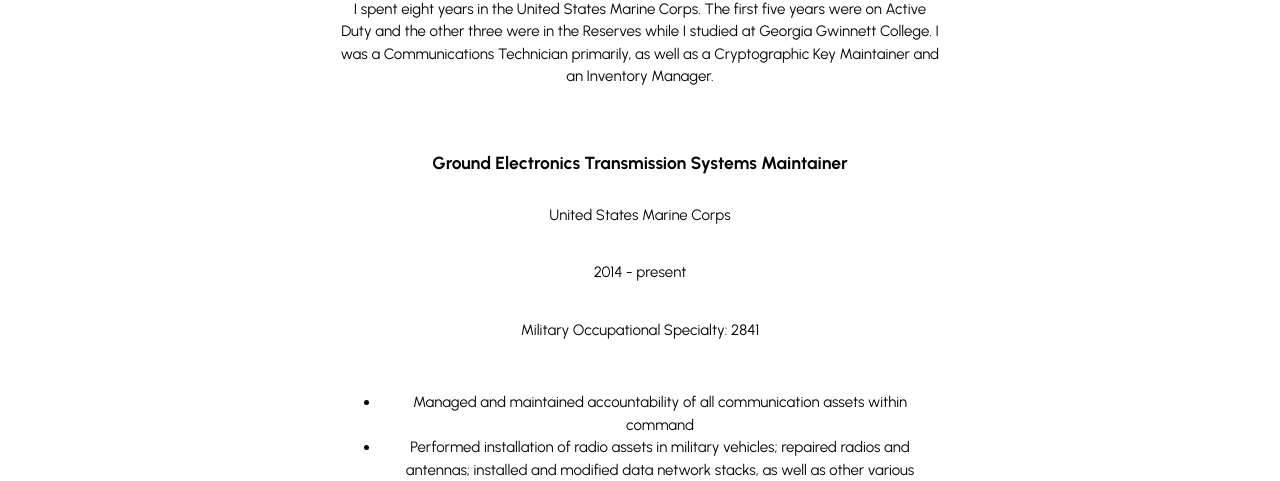
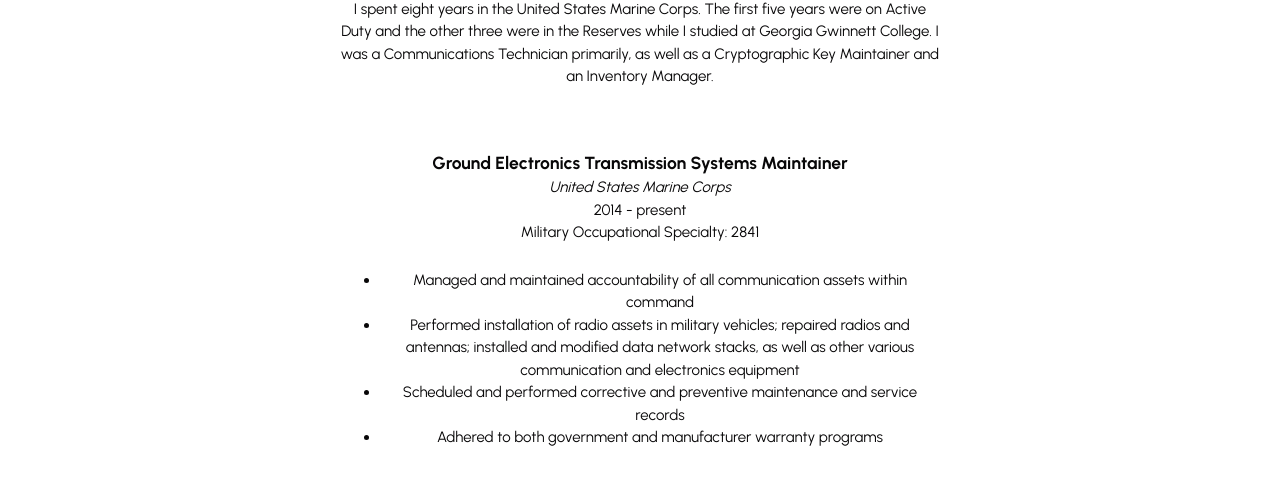
Before and after one commit to DirtyIncomeTax/Nick-Emery-Website, a plain HTML site: page html/work.html in a window 1280 px wide. Shown: the part 265-746 px from the top of the page. Drawn offline with Linux system fonts and the light colour scheme.

Commit message:
9-13-2021

```diff
--- a/css/styles.css
+++ b/css/styles.css
@@ -55,6 +55,19 @@
     font-family: 'Rock Salt', cursive;
     font-weight: 400;
     margin: 0
+}
+
+h3{
+    margin-bottom: 0;
+}
+
+h3 + p{
+    font-style: italic;
+}
+
+h3 ~ p{
+    margin: 0;
+    padding: 0;
 }
 
 .content-wrap{
```
Also changed, not shown: html/work.html (+1 -1 lines), index.html (indentation only).
